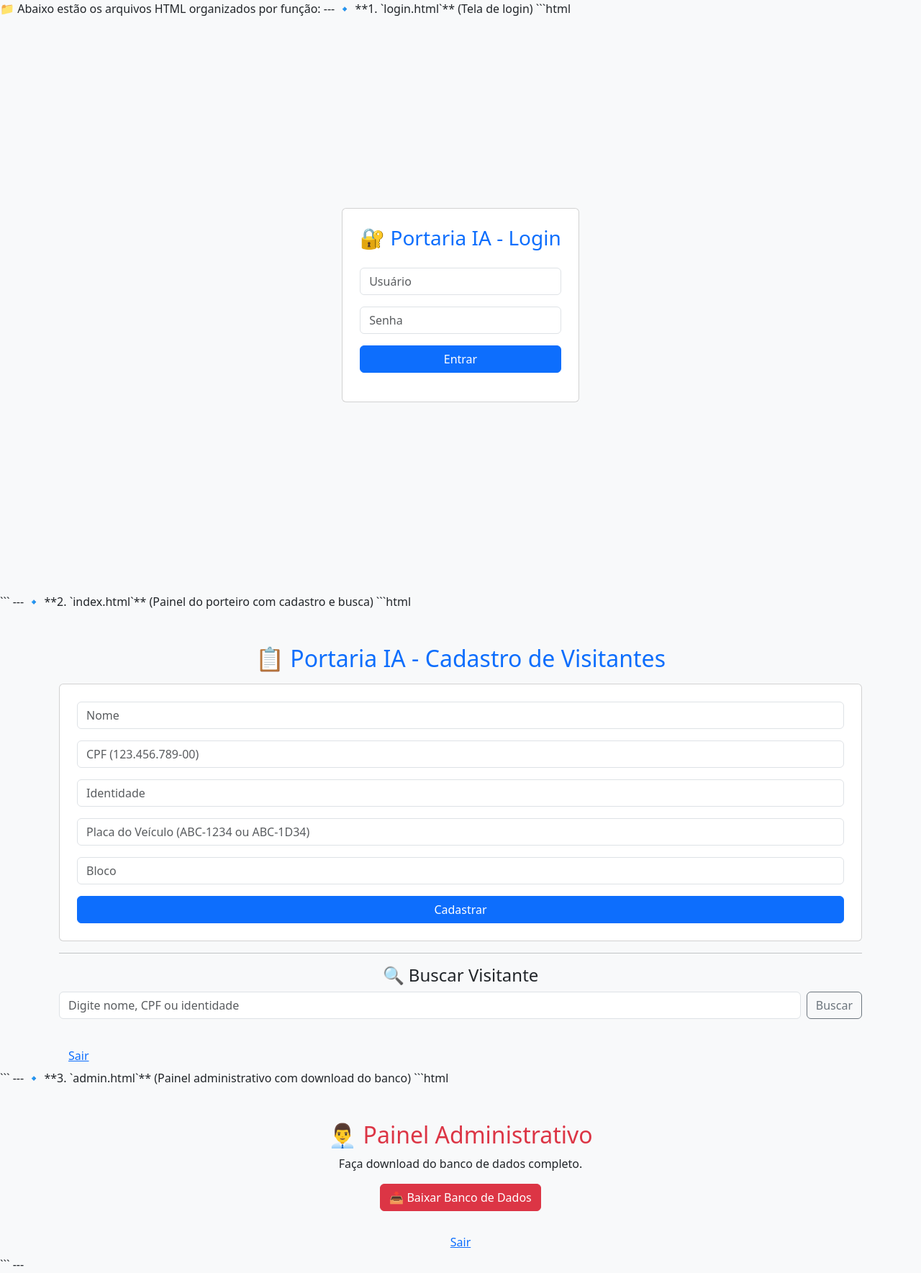
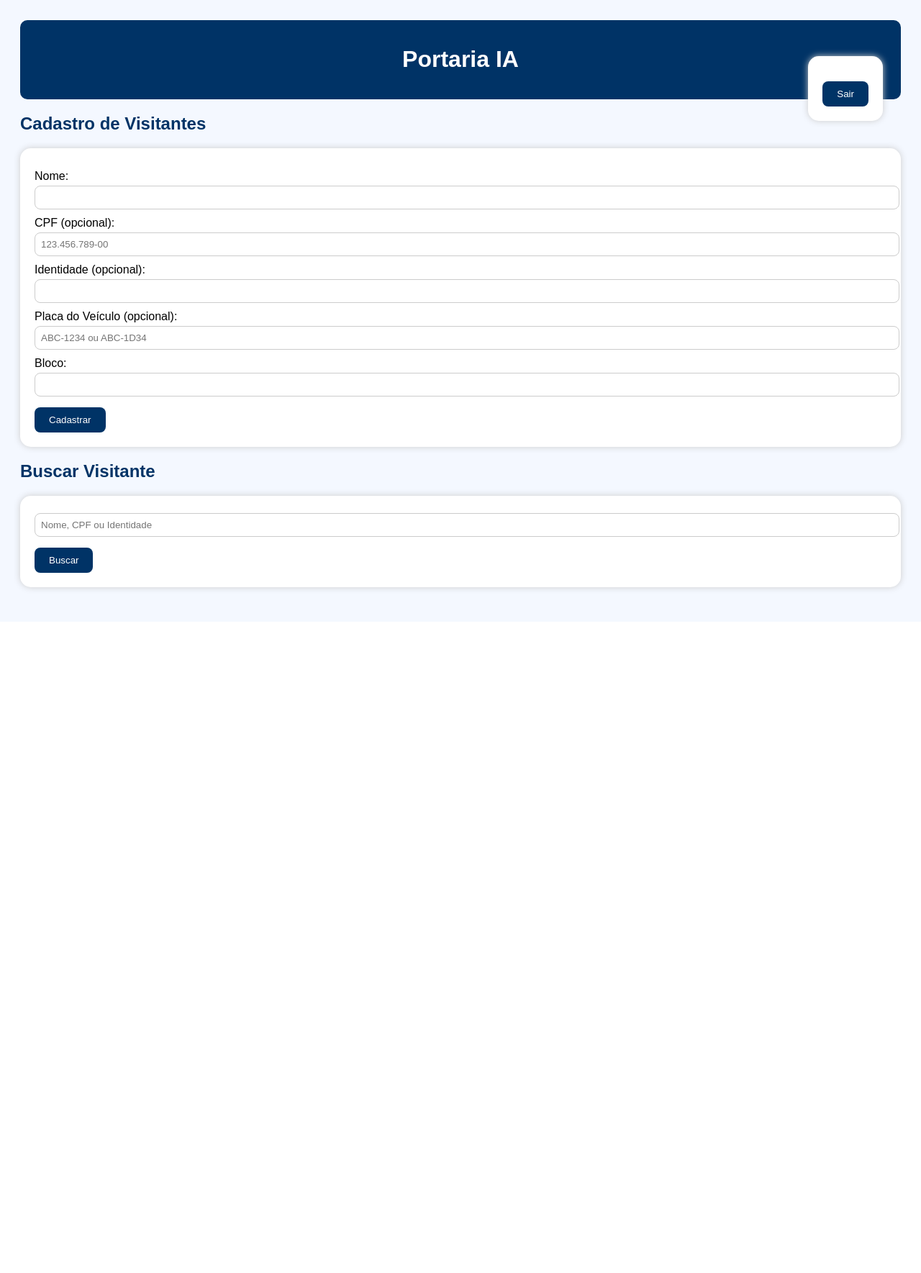
Before and after one commit to Gmdrones/painel-visitantes, a Flask app: template templates/index.html in a window 1280 px wide. Shown: the whole page at 72% size. After the commit the page ends 824 px from the top, so only its background shows below. Run offline with Flask 3, Linux system fonts and the light colour scheme; the template is opened without the code that fills it, so the values that code supplies are empty; some libraries are stand-ins or nearby versions.

Commit message:
Update index.html

````diff
--- a/templates/index.html
+++ b/templates/index.html
@@ -1,110 +1,150 @@
-📁 Abaixo estão os arquivos HTML organizados por função:
-
----
-
-🔹 **1. `login.html`** (Tela de login)
-```html
 <!DOCTYPE html>
 <html lang="pt-br">
 <head>
     <meta charset="UTF-8">
-    <title>Portaria IA - Login</title>
-    <link href="https://cdn.jsdelivr.net/npm/bootstrap@5.3.0/dist/css/bootstrap.min.css" rel="stylesheet">
+    <title>Portaria IA - Painel</title>
+    <style>
+        body {
+            font-family: Arial, sans-serif;
+            background-color: #f4f8ff;
+            padding: 20px;
+        }
+        header {
+            background-color: #003366;
+            color: white;
+            padding: 15px;
+            text-align: center;
+            border-radius: 10px;
+        }
+        h2 {
+            margin-top: 20px;
+            color: #003366;
+        }
+        form {
+            background-color: white;
+            padding: 20px;
+            border-radius: 15px;
+            margin-bottom: 20px;
+            box-shadow: 0 0 10px #ccc;
+        }
+        label {
+            display: block;
+            margin-top: 10px;
+        }
+        input[type="text"] {
+            width: 100%;
+            padding: 8px;
+            margin-top: 4px;
+            border: 1px solid #ccc;
+            border-radius: 8px;
+        }
+        button {
+            margin-top: 15px;
+            background-color: #003366;
+            color: white;
+            border: none;
+            padding: 10px 20px;
+            border-radius: 8px;
+            cursor: pointer;
+        }
+        table {
+            width: 100%;
+            background-color: white;
+            border-collapse: collapse;
+            margin-top: 20px;
+            box-shadow: 0 0 10px #ccc;
+            border-radius: 10px;
+            overflow: hidden;
+        }
+        th, td {
+            border: 1px solid #ddd;
+            padding: 12px;
+            text-align: left;
+        }
+        th {
+            background-color: #003366;
+            color: white;
+        }
+        .message {
+            padding: 10px;
+            margin-bottom: 15px;
+            border-radius: 8px;
+        }
+        .success {
+            background-color: #d4edda;
+            color: #155724;
+        }
+        .error {
+            background-color: #f8d7da;
+            color: #721c24;
+        }
+        .logout {
+            float: right;
+            margin-top: -45px;
+            margin-right: 10px;
+        }
+    </style>
 </head>
-<body class="bg-light">
-<div class="container d-flex justify-content-center align-items-center vh-100">
-    <div class="card p-4">
-        <h3 class="text-center text-primary">🔐 Portaria IA - Login</h3>
-        {% if erro %}<div class="alert alert-danger mt-2">{{ erro }}</div>{% endif %}
-        <form method="POST" action="/login">
-            <input type="text" name="usuario" class="form-control mt-3" placeholder="Usuário" required>
-            <input type="password" name="senha" class="form-control mt-3" placeholder="Senha" required>
-            <button type="submit" class="btn btn-primary w-100 mt-3">Entrar</button>
+<body>
+    <header>
+        <h1>Portaria IA</h1>
+        <form action="/logout" method="post" class="logout">
+            <button type="submit">Sair</button>
         </form>
-    </div>
-</div>
-</body>
-</html>
-```
-
----
-
-🔹 **2. `index.html`** (Painel do porteiro com cadastro e busca)
-```html
-<!DOCTYPE html>
-<html lang="pt-br">
-<head>
-    <meta charset="UTF-8">
-    <title>Portaria IA - Cadastro</title>
-    <link href="https://cdn.jsdelivr.net/npm/bootstrap@5.3.0/dist/css/bootstrap.min.css" rel="stylesheet">
-</head>
-<body class="bg-light">
-<div class="container mt-5">
-    <h2 class="text-center text-primary">📋 Portaria IA - Cadastro de Visitantes</h2>
+    </header>
 
     {% if mensagem %}
-        <div class="alert alert-success mt-3">{{ mensagem }}</div>
-    {% elif erro %}
-        <div class="alert alert-danger mt-3">{{ erro }}</div>
+        <div class="message {{ tipo }}">{{ mensagem }}</div>
     {% endif %}
 
-    <form method="POST" action="/cadastrar" class="card p-4 mt-3">
-        <input type="text" name="nome" class="form-control mb-3" placeholder="Nome" required>
-        <input type="text" name="cpf" class="form-control mb-3" placeholder="CPF (123.456.789-00)">
-        <input type="text" name="identidade" class="form-control mb-3" placeholder="Identidade">
-        <input type="text" name="placa" class="form-control mb-3" placeholder="Placa do Veículo (ABC-1234 ou ABC-1D34)">
-        <input type="text" name="bloco" class="form-control mb-3" placeholder="Bloco">
-        <button type="submit" class="btn btn-primary">Cadastrar</button>
+    <h2>Cadastro de Visitantes</h2>
+    <form method="POST" action="/cadastrar">
+        <label>Nome:</label>
+        <input type="text" name="nome" required>
+
+        <label>CPF (opcional):</label>
+        <input type="text" name="cpf" pattern="\d{3}\.\d{3}\.\d{3}-\d{2}" placeholder="123.456.789-00">
+
+        <label>Identidade (opcional):</label>
+        <input type="text" name="identidade">
+
+        <label>Placa do Veículo (opcional):</label>
+        <input type="text" name="placa" pattern="^[A-Z]{3}-\d{4}$|^[A-Z]{3}-\d[A-Z]\d{2}$" placeholder="ABC-1234 ou ABC-1D34">
+
+        <label>Bloco:</label>
+        <input type="text" name="bloco" required>
+
+        <button type="submit">Cadastrar</button>
     </form>
 
-    <hr>
-
-    <h4 class="text-center">🔍 Buscar Visitante</h4>
-    <form method="POST" action="/buscar" class="d-flex mt-2">
-        <input type="text" name="termo" class="form-control me-2" placeholder="Digite nome, CPF ou identidade">
-        <button type="submit" class="btn btn-outline-secondary">Buscar</button>
+    <h2>Buscar Visitante</h2>
+    <form method="POST" action="/buscar">
+        <input type="text" name="termo" placeholder="Nome, CPF ou Identidade" required>
+        <button type="submit">Buscar</button>
     </form>
 
     {% if resultados %}
-        <ul class="list-group mt-4">
+        <h2>Resultados da Busca</h2>
+        <table>
+            <tr>
+                <th>Nome</th>
+                <th>CPF</th>
+                <th>Identidade</th>
+                <th>Placa</th>
+                <th>Bloco</th>
+                <th>Data/Hora</th>
+            </tr>
             {% for r in resultados %}
-                <li class="list-group-item">{{ r[1] }} - CPF: {{ r[2] }} - ID: {{ r[3] }} - Placa: {{ r[4] }} - Bloco: {{ r[5] }}</li>
+            <tr>
+                <td>{{ r[1] }}</td>
+                <td>{{ r[2] }}</td>
+                <td>{{ r[3] }}</td>
+                <td>{{ r[4] }}</td>
+                <td>{{ r[5] }}</td>
+                <td>{{ r[6] }}</td>
+            </tr>
             {% endfor %}
-        </ul>
+        </table>
     {% endif %}
-
-    <a href="/logout" class="btn btn-link mt-3">Sair</a>
-</div>
 </body>
 </html>
-```
-
----
-
-🔹 **3. `admin.html`** (Painel administrativo com download do banco)
-```html
-<!DOCTYPE html>
-<html lang="pt-br">
-<head>
-    <meta charset="UTF-8">
-    <title>Admin - Portaria IA</title>
-    <link href="https://cdn.jsdelivr.net/npm/bootstrap@5.3.0/dist/css/bootstrap.min.css" rel="stylesheet">
-</head>
-<body class="bg-white">
-<div class="container mt-5">
-    <h2 class="text-center text-danger">👨‍💼 Painel Administrativo</h2>
-    <p class="text-center">Faça download do banco de dados completo.</p>
-
-    <div class="d-flex justify-content-center">
-        <a href="/download" class="btn btn-danger">📥 Baixar Banco de Dados</a>
-    </div>
-
-    <div class="text-center mt-4">
-        <a href="/logout" class="btn btn-link">Sair</a>
-    </div>
-</div>
-</body>
-</html>
-```
-
----
````
